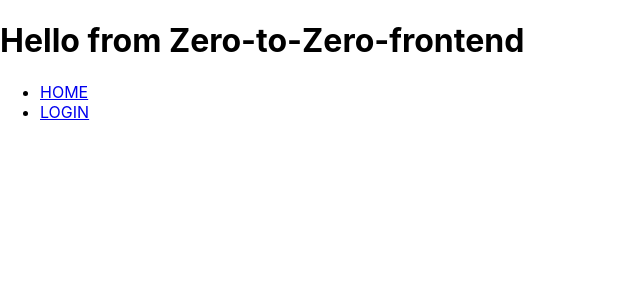
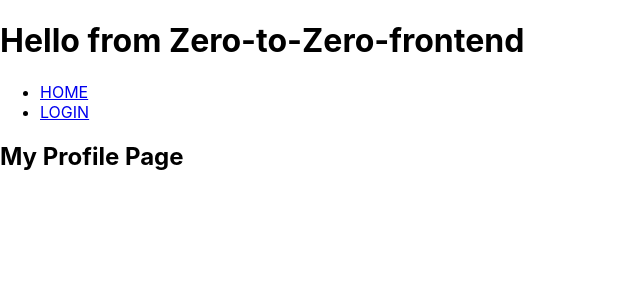
Before and after one commit to zicna/zero-to-zero-frontend, a React (Create React App) app: page /profile in a window 1280 px wide. Shown: the top 300 px of the page, without its empty margins (0-640 px from the left). Built offline with nearby package versions, Linux system fonts and the light colour scheme.

Commit message:
move file around, for better app architecture

```diff
--- a/src/pages/Auth.js
+++ b/src/components/Auth.js
@@ -47,7 +47,6 @@
     <div>
       <h2>{isLogin ? 'LOGIN' : 'SIGNUP'}</h2>
       <form action="" onSubmit={submitHandler}>
-        <legend>create new user</legend>
         <div>
           <label htmlFor="">email</label>
           <input type="email" value={email} onChange={emailChangeHandler} />
--- /dev/null
+++ b/src/pages/Profile.js
@@ -0,0 +1,5 @@
+const Profile = () => {
+  return <h2>My Profile Page</h2>
+}
+
+export default Profile
--- a/src/routes container/MainRoutesContainer.js
+++ b/src/routes container/MainRoutesContainer.js
@@ -1,8 +1,9 @@
 import React from 'react'
 import { Routes, Route } from 'react-router'
 import Home from '../pages/Home'
-import Auth from '../pages/Auth.js'
-import LogOut from '../pages/LogOut'
+import Auth from '../components/Auth.js'
+import LogOut from '../components/LogOut'
+import Profile from '../pages/Profile.js'
 
 export default function MainRoutesContainer({ setIsLoggedIn }) {
   return (
@@ -17,6 +18,7 @@
           path="/logout"
           element={<LogOut setIsLoggedIn={setIsLoggedIn} />}
         />
+        <Route path="/profile" element={<Profile />} />
       </Routes>
     </>
   )
```
Also changed, not shown: src/pages/Login.js (deleted, +0 -7 lines), src/components/LogOut.js (renamed from src/pages/LogOut.js).
